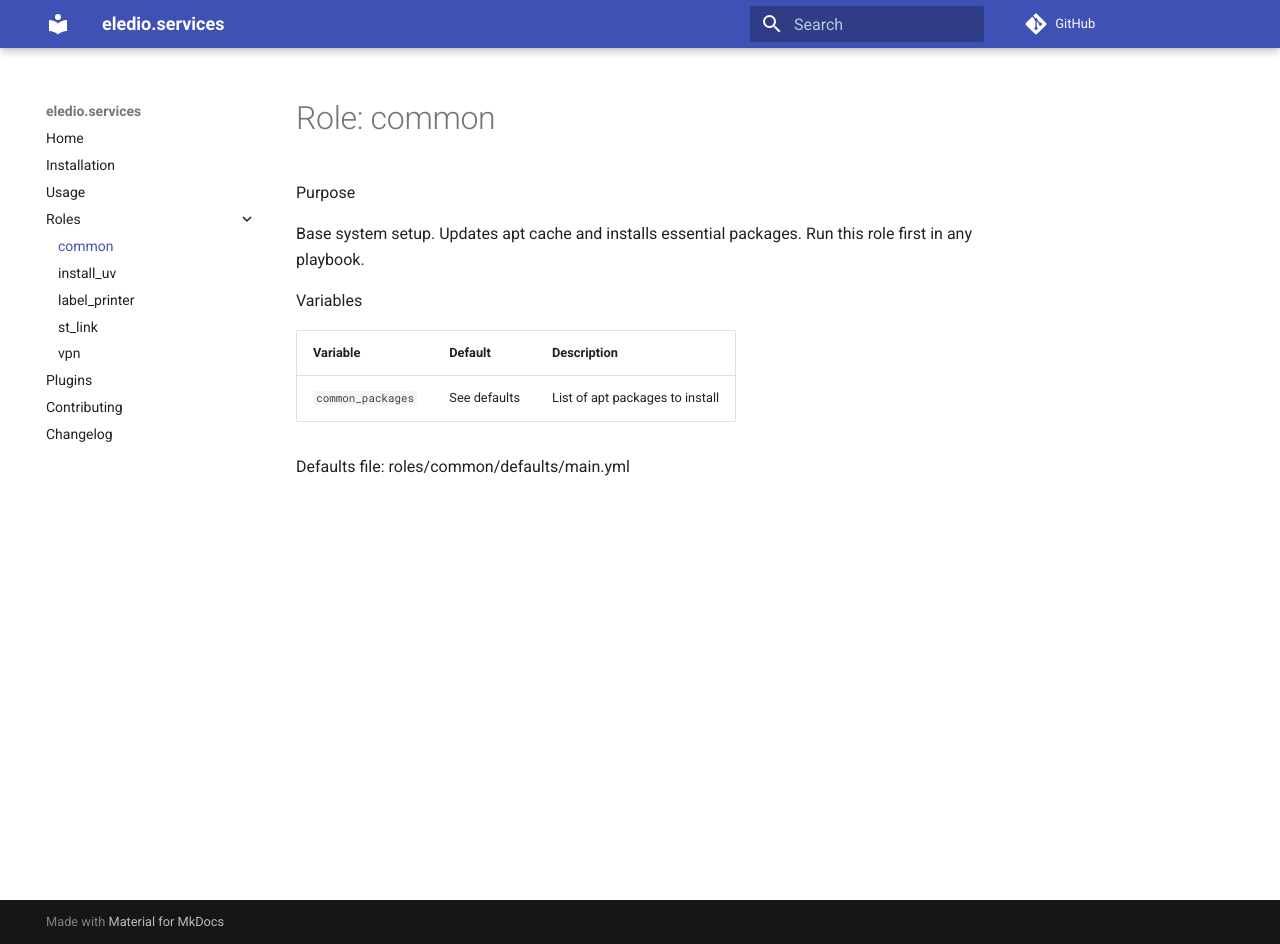
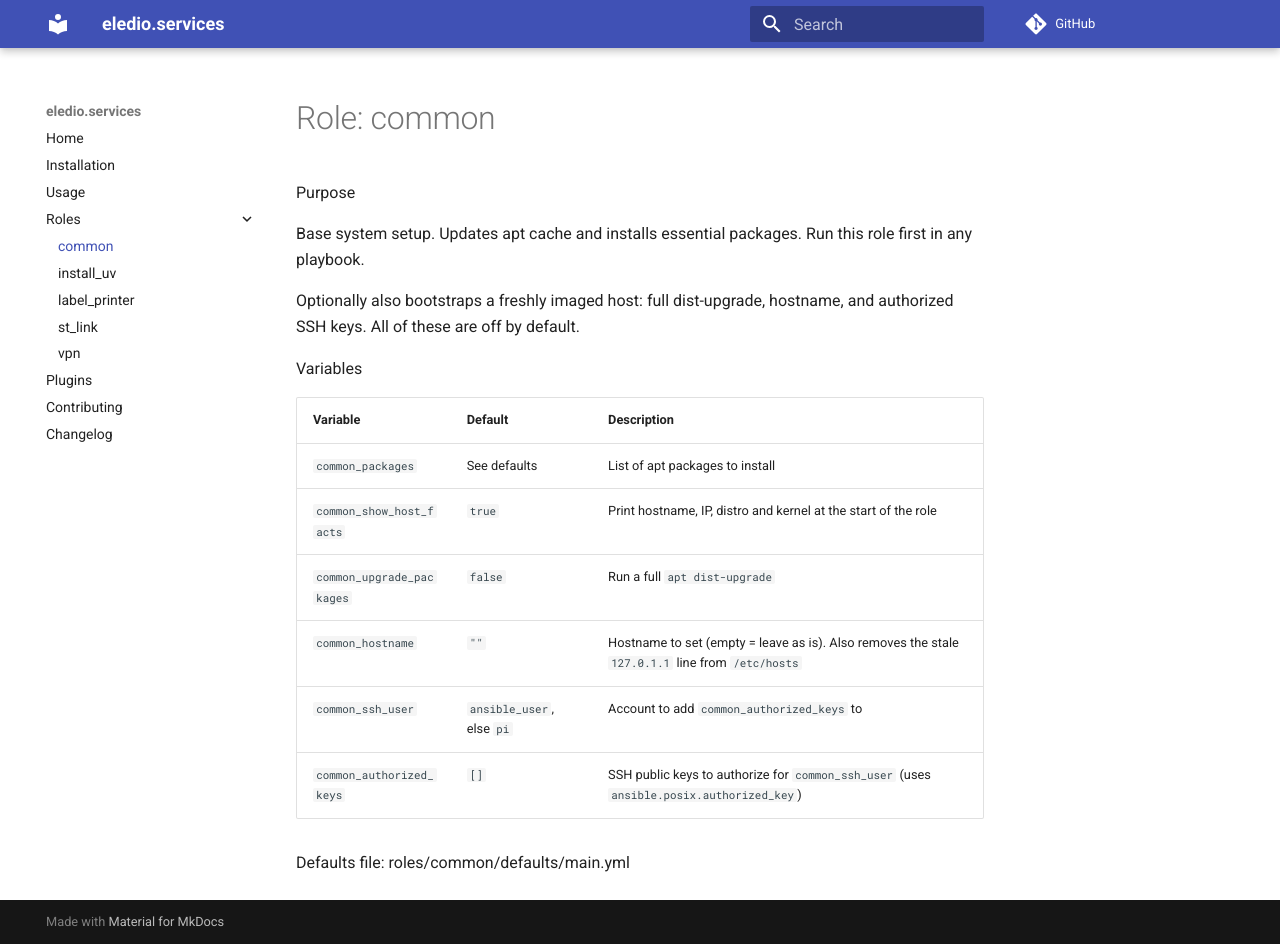
Before and after one commit to eledio-manufacturing/ansible-services, an MkDocs documentation site: the page built from docs/roles/common.md, in a window 1280 px wide and 944 px high. Built offline with MkDocs 1.6.1 and Material for MkDocs 9.7.7, drawn with Linux system fonts in a browser that asks for light colours; comment, search, counter and statistics services are not loaded.

Commit message:
feat(common): add optional host bootstrap
All opt-in, so existing playbooks behave as before apart from one
extra debug line:

- common_show_host_facts (default true): print hostname, IP, distro
  and kernel at the start; guarded with defaults so it doesn't fail
  when facts weren't gathered.
- common_upgrade_packages (default false): full apt dist-upgrade.
- common_hostname (default ""): set the hostname and drop Debian's
  stale 127.0.1.1 line from /etc/hosts (libnss-myhostname, already in
  common_packages, resolves the current name without it).
- common_authorized_keys / common_ssh_user: authorize SSH keys for the
  login account, via ansible.posix.authorized_key — added ansible.posix
  >=1.5.0 as a collection dependency.

Ported from eledio-helpers/o2-simcard-tools' local common role so it
can switch to this one.

Co-Authored-By: Claude Opus 5.5 <noreply@anthropic.com>

```diff
--- a/docs/roles/common.md
+++ b/docs/roles/common.md
@@ -4,10 +4,17 @@ Purpose
 
 Base system setup. Updates apt cache and installs essential packages. Run this role first in any playbook.
 
+Optionally also bootstraps a freshly imaged host: full dist-upgrade, hostname, and authorized SSH keys. All of these are off by default.
+
 Variables
 
 | Variable | Default | Description |
 |---|---|---|
 | `common_packages` | See defaults | List of apt packages to install |
+| `common_show_host_facts` | `true` | Print hostname, IP, distro and kernel at the start of the role |
+| `common_upgrade_packages` | `false` | Run a full `apt dist-upgrade` |
+| `common_hostname` | `""` | Hostname to set (empty = leave as is). Also removes the stale `127.0.1.1` line from `/etc/hosts` |
+| `common_ssh_user` | `ansible_user`, else `pi` | Account to add `common_authorized_keys` to |
+| `common_authorized_keys` | `[]` | SSH public keys to authorize for `common_ssh_user` (uses `ansible.posix.authorized_key`) |
 
 Defaults file: roles/common/defaults/main.yml
--- a/galaxy.yml
+++ b/galaxy.yml
@@ -16,7 +16,9 @@ tags:
   - linux
   - tools
 
-dependencies: {}
+dependencies:
+  # common: authorized_key
+  ansible.posix: ">=1.5.0"
 
 repository: https://github.com/eledio-manufacturing/ansible-services.git
 homepage: https://eledio-manufacturing.github.io/ansible-services/
```
Also changed, not shown: roles/common/README.md (+26 -0 lines), 3 other files.
